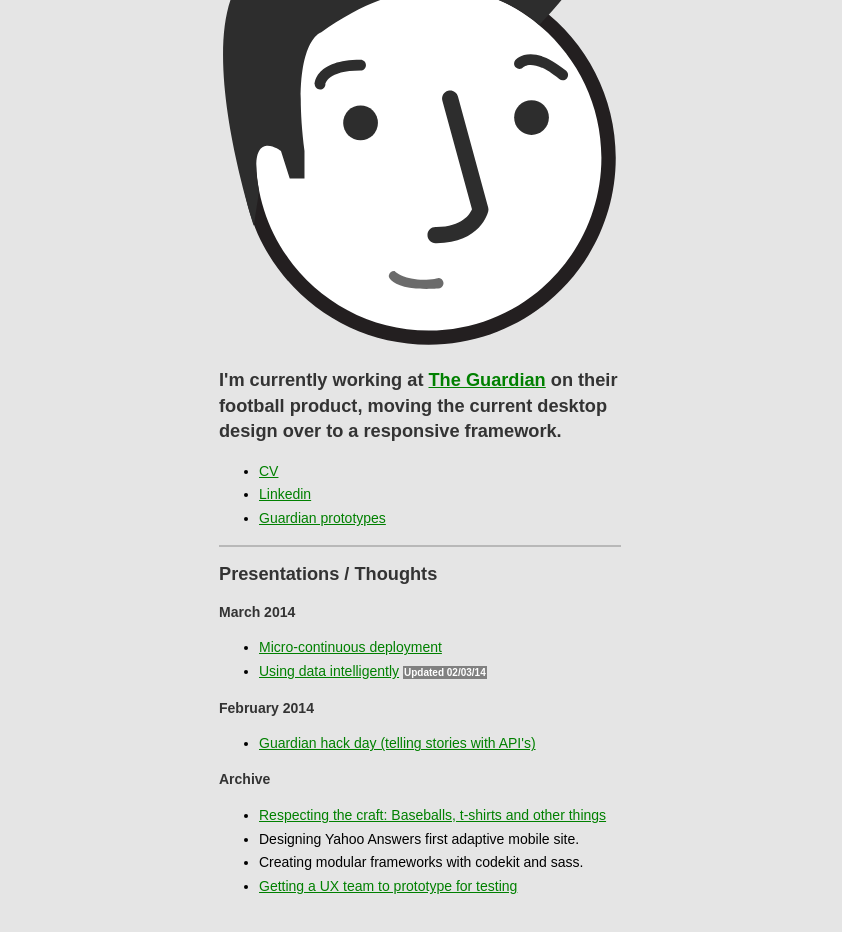
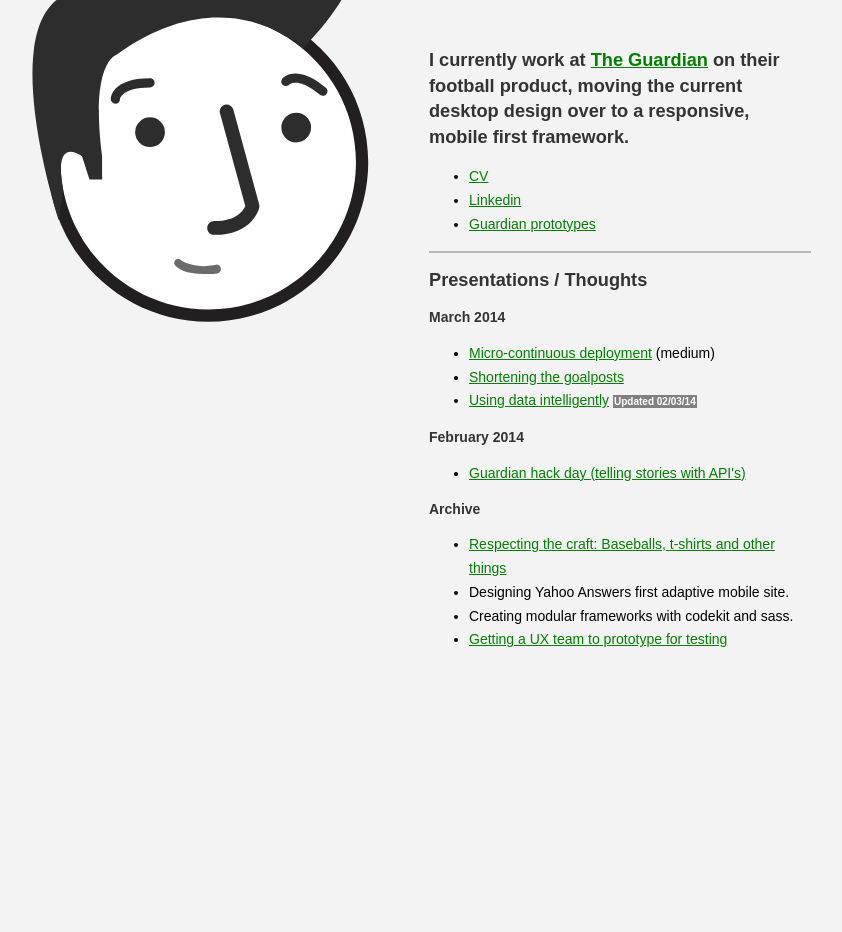
Before and after one commit to mr-mr/newlanding, a plain HTML site: page index.html in a window 1280 px wide. Shown: the whole page, without its empty margins (221-1063 px from the left). After the commit the page ends 800 px from the top, so only its background shows below. Drawn offline with Linux system fonts and the light colour scheme.

Commit message:
Updated layout and logo

```diff
--- a/index.html
+++ b/index.html
@@ -13,12 +13,12 @@
 		<p>I have over 8 years experience working product development, interface design, working in small agencies, large corporations, publishing firms.</p>
 		<p>I currently work at the Guardian as a <a href="http://www.linkedin.com/in/chrisclarkeux">Senior UX Architect</a>.</p>
 		<h2>Here's my <a href="ChrisClarkePortfolio2014.pdf">portfolio</a> <strong class="updated">PDF | Updated 02/03/14</strong></h2>-->
+		<div class="left">
+			<div id="logo"></div>
+		</div>
 
-			<div id="logo"></div>
-
-
-
-		<h2>I'm currently working at <a href="http://www.theguardian.com/football?view=mobile">The Guardian</a> on their football product, moving the current desktop design over to a responsive framework.</h2>
+		<div class="right">
+			<h2>I currently work at <a href="http://www.theguardian.com/football?view=mobile">The Guardian</a> on their football product, moving the current desktop design over to a responsive, mobile first framework.</h2>
 			<ul>
 				<li><a href="../portfolio/ChrisClarkeCV.pdf">CV</a></li>
 				<li><a href="http://www.linkedin.com/in/chrisclarkeux">Linkedin</a></li>
@@ -29,8 +29,9 @@
 			<h2>Presentations / Thoughts</h2>
 			<h3>March 2014</h3>
 			<ul>
-			<li><a href="https://medium.com/p/33816dd9d359">Micro-continuous deployment</a></li>
-			<li><a href="#">Using data intelligently</a> <strong class="updated">Updated 02/03/14</strong></li>
+				<li><a href="https://medium.com/p/33816dd9d359">Micro-continuous deployment</a> (medium)</li>
+				<li><a href="http://www.slideshare.net/mr-mr/shortening-the-goalposts">Shortening the goalposts</a></li>
+				<li><a href="../blog/intelligent-data">Using data intelligently</a> <strong class="updated">Updated 02/03/14</strong></li>
 			</ul>
 			<h3>February 2014</h3>
 			<ul>
@@ -44,6 +45,7 @@
 				<li><a href="#">Getting a UX team to prototype for testing</a></li>
 			</ul>
 			</div>
+		</div>
 
 </body>
 <html>
--- a/scss/style.scss
+++ b/scss/style.scss
@@ -21,7 +21,7 @@ body {
 	font-family:arial;
 	padding:15px;
 	font-size:14px;
-	background:#e5e5e5;
+	background:#f3f3f3;
 
 	@media(max-width:$small){
 		font-size:18px;
@@ -39,45 +39,59 @@ li{
 
 #container{
 	margin:0 auto;
-	width:70%;
-	max-width:400px;
-	@media(min-width:$small){
+	width:100%;
+	max-width:800px;
+	@media(min-width:$medium){
 		width:100%;
 	}
 }
 
 .left, .right{
 	padding:10px;
-	@media(max-width:$medium){
-		clear:both;
+	@media(max-width:$medium-large){
 		padding:0;
 	}
 }
 
 .left{
 	width:380px;
-	//float:left;
-	//background:grey;
+	float:left;
+	@media(max-width:$medium-large){
+		width:354px;
+	}
+	@media(max-width:$medium){
+		clear:both;
+		width:100%;
+	}
 }
 
 .right{
 	width:380px;
-	//float:right;
-	//background:orange;
+	float:right;
+	@media(max-width:$medium-large){
+		width:354px;
+	}
+	@media(max-width:$medium){
+		clear:both;
+		width:100%;
+	}
 }
 
 #logo{
 	background: url('../img/logo_2014_1.svg') no-repeat center;
 	background-size:100% auto;
-	width:100%;
+	width:90%;
 	height:400px;
 	padding-bottom:70px;
 	margin: -140px 0 0 0;
+	@media(max-width:$medium-large){
 
+	}
 	@media(max-width:$small){
 		padding-bottom:20px;
+		margin-bottom:-40px;
+		width:100%;
 	}
-
 }
 .updated{
 	background:grey;
```
Also changed, not shown: css/style.css, 1 other file. Lines whose indentation alone changed are shown as unchanged.
